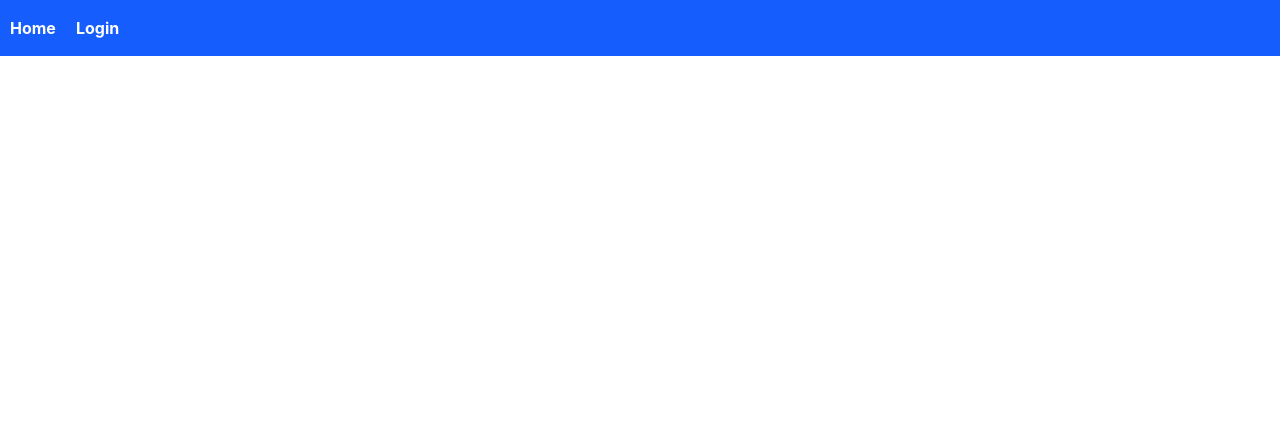
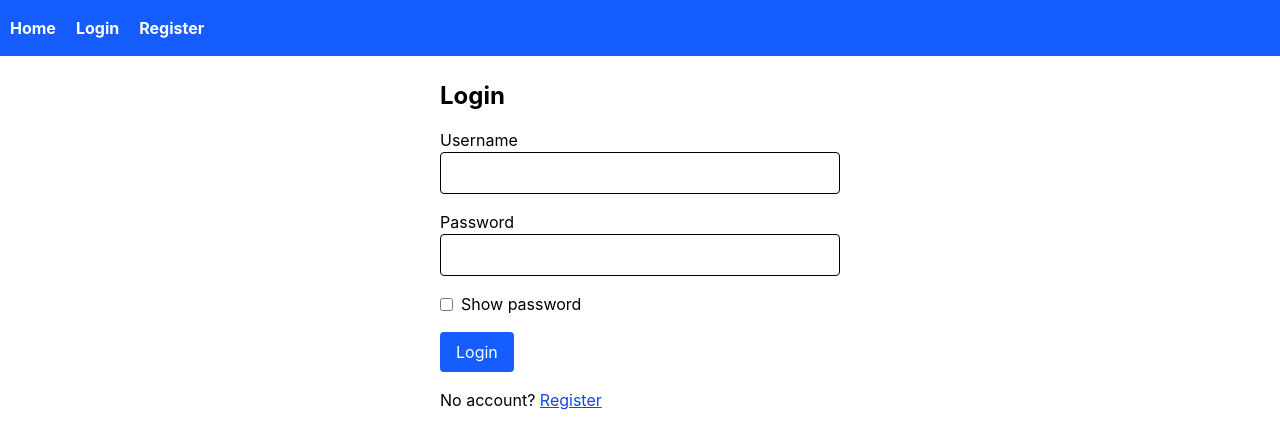
Before and after one commit to LohG26/bed-frontend, a React (Vite) app: page /users/login in a window 1280 px wide. Shown: the top 448 px of the page. Built offline with nearby package versions, Linux system fonts and the light colour scheme.

Commit message:
Added login + registration page

```diff
--- a/src/App.jsx
+++ b/src/App.jsx
@@ -2,6 +2,7 @@ import { BrowserRouter, Routes, Route } from "react-router-dom";
 import Navbar from "./components/Navbar.jsx";
 import Home from "./pages/Home.jsx";
 import Login from "./pages/Login.jsx";
+import Register from "./pages/Register.jsx";
 
 function UrlNotFound() {
 	return <h1>404 Page/URL not found.</h1>;
@@ -15,6 +16,7 @@ export default function App() {
 			<Routes>
 				<Route path="/" element={<Home />} />
 				<Route path="/users/login" element={<Login />} />
+				<Route path="/users/register" element={<Register />} />
 
 				<Route path="*" element={<UrlNotFound />} />
 			</Routes>
--- a/src/components/Navbar.jsx
+++ b/src/components/Navbar.jsx
@@ -11,6 +11,7 @@ export default function Navbar() {
 		<section className="h-14 w-screen bg-blue-600 flex items-center">
 			<NavbarLink destination="/" text="Home" />
 			<NavbarLink destination="/users/login" text="Login" />
+			<NavbarLink destination="/users/register" text="Register" />
 		</section>
 	);
 }
--- a/src/pages/Login.jsx
+++ b/src/pages/Login.jsx
@@ -1 +1,75 @@
-export default function Login() {}
+import { useState } from "react";
+import { Link } from "react-router-dom";
+
+export default function Login() {
+	const [username, setUsername] = useState("");
+	const [password, setPassword] = useState("");
+	const [showPassword, setShowPassword] = useState(false);
+	const [loading, setLoading] = useState(false);
+	const [message, setMessage] = useState("");
+	const [error, setError] = useState("");
+
+	async function handleSubmit(event) {
+		event.preventDefault();
+		if (loading) return;
+		setLoading(true);
+		setError("");
+		setMessage("");
+
+		try {
+			const response = await fetch("http://localhost:3000/users/login", {
+				method: "POST",
+				headers: { "Content-Type": "application/json" },
+				credentials: "include",
+				body: JSON.stringify({ username: username.trim(), password }),
+			});
+			const data = response.headers.get("content-type")?.includes("application/json")
+				? await response.json()
+				: null;
+			if (!response.ok) throw new Error(data?.message || data?.error || "Login failed.");
+			setPassword("");
+			setMessage("Login successful.");
+		} catch (err) {
+			if (err instanceof TypeError) {
+				setError("Unable to connect to the server. Please check that the backend is running and try again.");
+			} else {
+				setError(err instanceof Error ? err.message : "Unable to log in.");
+			}
+		} finally {
+			setLoading(false);
+		}
+	}
+
+	return (
+		<main className="mx-auto max-w-md p-6">
+			<h1 className="mb-4 text-2xl font-bold">Login</h1>
+			<form onSubmit={handleSubmit} className="space-y-4">
+				<div>
+					<label htmlFor="login-username" className="block">Username</label>
+					<input id="login-username" type="text" autoComplete="username" required value={username}
+						onChange={(event) => setUsername(event.target.value)}
+						className="w-full rounded border p-2" />
+				</div>
+				<div>
+					<label htmlFor="login-password" className="block">Password</label>
+					<input id="login-password" type={showPassword ? "text" : "password"}
+						autoComplete="current-password" required value={password}
+						onChange={(event) => setPassword(event.target.value)}
+						className="w-full rounded border p-2" />
+				</div>
+				<label className="flex items-center gap-2">
+					<input type="checkbox" checked={showPassword}
+						onChange={(event) => setShowPassword(event.target.checked)} />
+					Show password
+				</label>
+				{error && <p role="alert" className="text-red-700">{error}</p>}
+				{message && <p role="status" className="text-green-700">{message}</p>}
+				<button type="submit" disabled={loading}
+					className="rounded bg-blue-600 px-4 py-2 text-white hover:bg-blue-700 disabled:opacity-50">
+					{loading ? "Logging in..." : "Login"}
+				</button>
+			</form>
+			<p className="mt-4">No account? <Link to="/users/register" className="text-blue-700 underline">Register</Link></p>
+		</main>
+	);
+}
--- /dev/null
+++ b/src/pages/Register.jsx
@@ -0,0 +1,74 @@
+import { useState } from "react";
+import { Link } from "react-router-dom";
+
+export default function Register() {
+	const [username, setUsername] = useState("");
+	const [password, setPassword] = useState("");
+	const [showPassword, setShowPassword] = useState(false);
+	const [loading, setLoading] = useState(false);
+	const [message, setMessage] = useState("");
+	const [error, setError] = useState("");
+
+	async function handleSubmit(event) {
+		event.preventDefault();
+		if (loading) return;
+		setError("");
+		setMessage("");
+		setLoading(true);
+		try {
+			const response = await fetch("http://localhost:3000/users/register", {
+				method: "POST",
+				headers: { "Content-Type": "application/json" },
+				credentials: "include",
+				body: JSON.stringify({ username: username.trim(), password }),
+			});
+			const data = response.headers.get("content-type")?.includes("application/json")
+				? await response.json()
+				: null;
+			if (!response.ok) throw new Error(data?.message || data?.error || "Registration failed.");
+			setPassword("");
+			setMessage("Account created. You can log in now.");
+		} catch (err) {
+			if (err instanceof TypeError) {
+				setError("Unable to connect to the server. Please check that the backend is running and try again.");
+			} else {
+				setError(err instanceof Error ? err.message : "Unable to register.");
+			}
+		} finally {
+			setLoading(false);
+		}
+	}
+
+	return (
+		<main className="mx-auto max-w-md p-6">
+			<h1 className="mb-4 text-2xl font-bold">Register</h1>
+			<form onSubmit={handleSubmit} className="space-y-4">
+				<div>
+					<label htmlFor="register-username" className="block">Username</label>
+					<input id="register-username" type="text" autoComplete="username" required
+						value={username} onChange={(event) => setUsername(event.target.value)}
+						className="w-full rounded border p-2" />
+				</div>
+				<div>
+					<label htmlFor="register-password" className="block">Password</label>
+					<input id="register-password" type={showPassword ? "text" : "password"}
+						autoComplete="new-password" required value={password}
+						onChange={(event) => setPassword(event.target.value)}
+						className="w-full rounded border p-2" />
+				</div>
+				<label className="flex items-center gap-2">
+					<input type="checkbox" checked={showPassword}
+						onChange={(event) => setShowPassword(event.target.checked)} />
+					Show password
+				</label>
+				{error && <p role="alert" className="text-red-700">{error}</p>}
+				{message && <p role="status" className="text-green-700">{message} <Link to="/users/login" className="underline">Login</Link></p>}
+				<button type="submit" disabled={loading}
+					className="rounded bg-blue-600 px-4 py-2 text-white hover:bg-blue-700 disabled:opacity-50">
+					{loading ? "Registering..." : "Register"}
+				</button>
+			</form>
+			<p className="mt-4">Already registered? <Link to="/users/login" className="text-blue-700 underline">Login</Link></p>
+		</main>
+	);
+}
```
